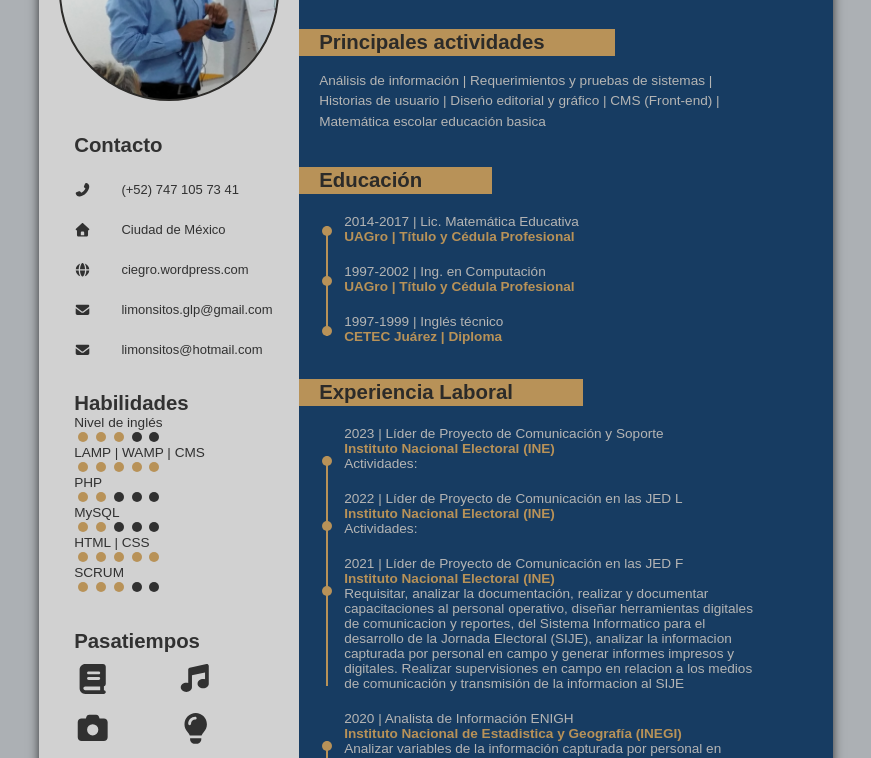
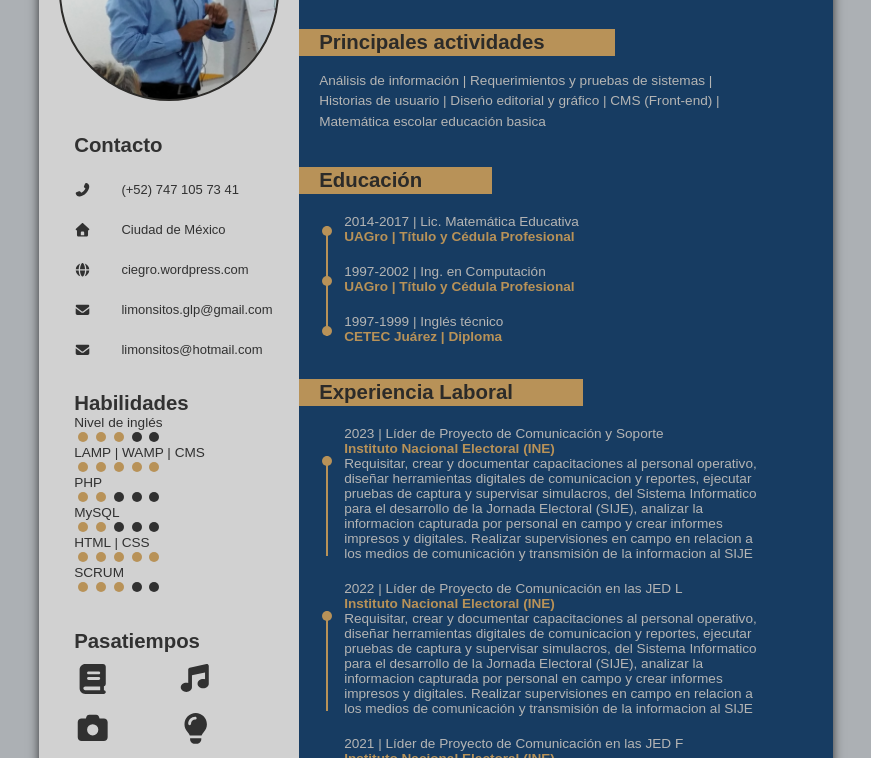
Before and after one commit to gmolimonesp/gmolimonesp.github.io, a plain HTML site: page index.html in a window 1280 px wide. Shown: the part 159-917 px from the top of the page, without its empty margins (204-1075 px from the left). Drawn offline with Linux system fonts and the light colour scheme.

Commit message:
applyapply

```diff
--- a/index.html
+++ b/index.html
@@ -172,21 +172,21 @@
               <li>
                 <div>2023 | L&iacute;der de Proyecto de Comunicaci&oacute;n y Soporte</div>
                 <div>Instituto Nacional Electoral (INE)</div>
-                <div>Actividades: </div>
+                <div>Requisitar, crear y documentar capacitaciones al personal operativo, diseñar herramientas digitales de comunicacion y reportes, ejecutar pruebas de captura y supervisar simulacros, del Sistema Informatico para el desarrollo de la Jornada Electoral (SIJE), analizar la informacion capturada por personal en campo y crear informes impresos y digitales. Realizar supervisiones en campo en relacion a los medios de comunicaci&oacute;n y transmisi&oacute;n de la informacion al SIJE</div>
               </li>
             </ul>
             <ul>
               <li>
                 <div>2022 | L&iacute;der de Proyecto de Comunicaci&oacute;n en las JED L</div>
                 <div>Instituto Nacional Electoral (INE)</div>
-                <div>Actividades: </div>
+                <div>Requisitar, crear y documentar capacitaciones al personal operativo, diseñar herramientas digitales de comunicacion y reportes, ejecutar pruebas de captura y supervisar simulacros, del Sistema Informatico para el desarrollo de la Jornada Electoral (SIJE), analizar la informacion capturada por personal en campo y crear informes impresos y digitales. Realizar supervisiones en campo en relacion a los medios de comunicaci&oacute;n y transmisi&oacute;n de la informacion al SIJE</div>
               </li>
             </ul>
             <ul>
               <li>
                 <div>2021 | L&iacute;der de Proyecto de Comunicaci&oacute;n en las JED F</div>
                 <div>Instituto Nacional Electoral (INE)</div>
-                <div>Requisitar, analizar la documentaci&oacute;n, realizar y documentar capacitaciones al personal operativo, diseñar herramientas digitales de comunicacion y reportes,  del Sistema Informatico para el desarrollo de la Jornada Electoral (SIJE), analizar la informacion capturada por personal en campo y generar informes impresos y digitales. Realizar supervisiones en campo en relacion a los medios de comunicaci&oacute;n y transmisi&oacute;n de la informacion al SIJE</div>
+                <div>Requisitar, crear y documentar capacitaciones al personal operativo, diseñar herramientas digitales de comunicacion y reportes, ejecutar pruebas de captura y supervisar simulacros, del Sistema Informatico para el desarrollo de la Jornada Electoral (SIJE), analizar la informacion capturada por personal en campo y crear informes impresos y digitales. Realizar supervisiones en campo en relacion a los medios de comunicaci&oacute;n y transmisi&oacute;n de la informacion al SIJE</div>
               </li>
             </ul>
             <ul>
@@ -200,7 +200,7 @@
               <li>
                 <div>2019-2020 | Jefe de Reportes y Control de Directorio CE 2019</div>
                 <div>Instituto Nacional de Estadistica y Geograf&iacute;a (INEGI)</div>
-                <div>Generar de reportes y analizar la informaci&oacute;n capturada por personal en campo de las unidades econ&oacute;micas y establecimientos del Censo Econ&oacute;mico</div>
+                <div>Analizar, realizar reportes est&aacute;ticos y din&aacute;micos de la informaci&oacute;n capturada por personal en campo de las unidades econ&oacute;micas y establecimientos del Censo Econ&oacute;mico</div>
               </li>
             </ul>
           </div>
```
